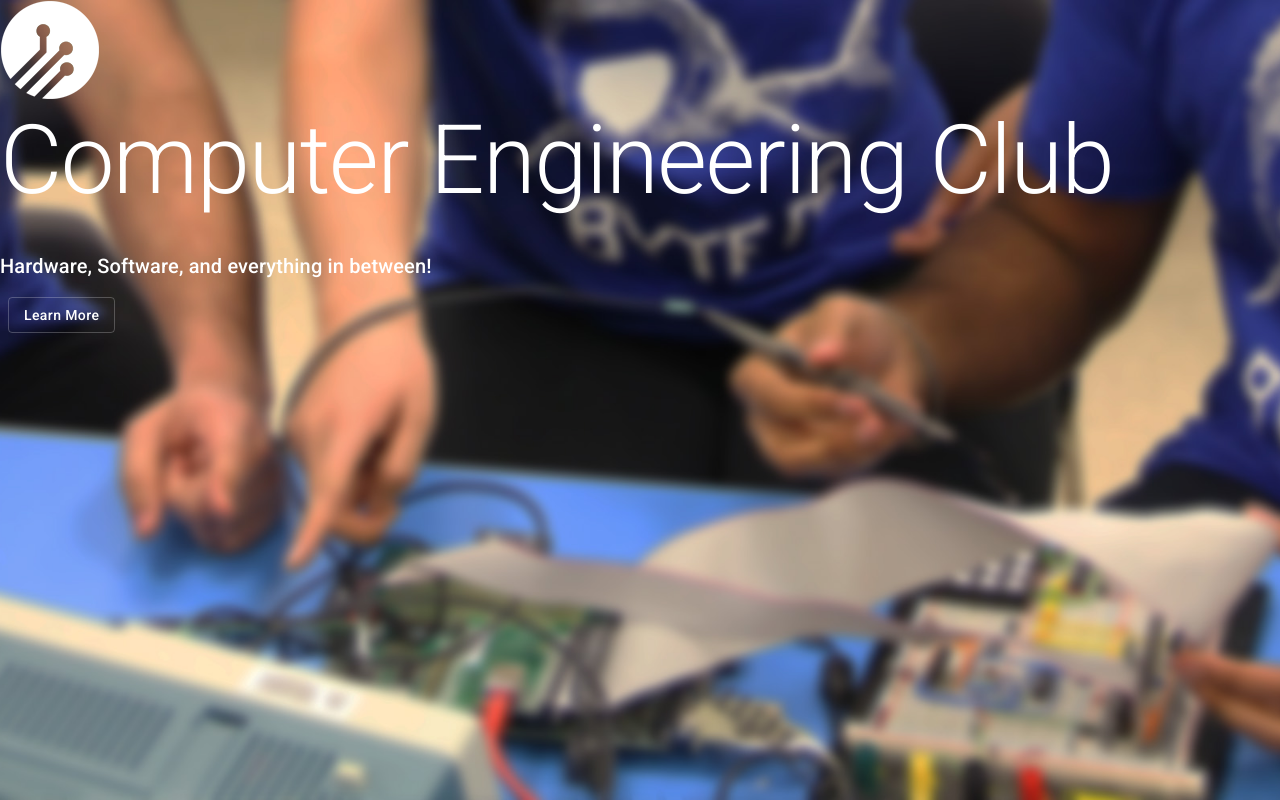
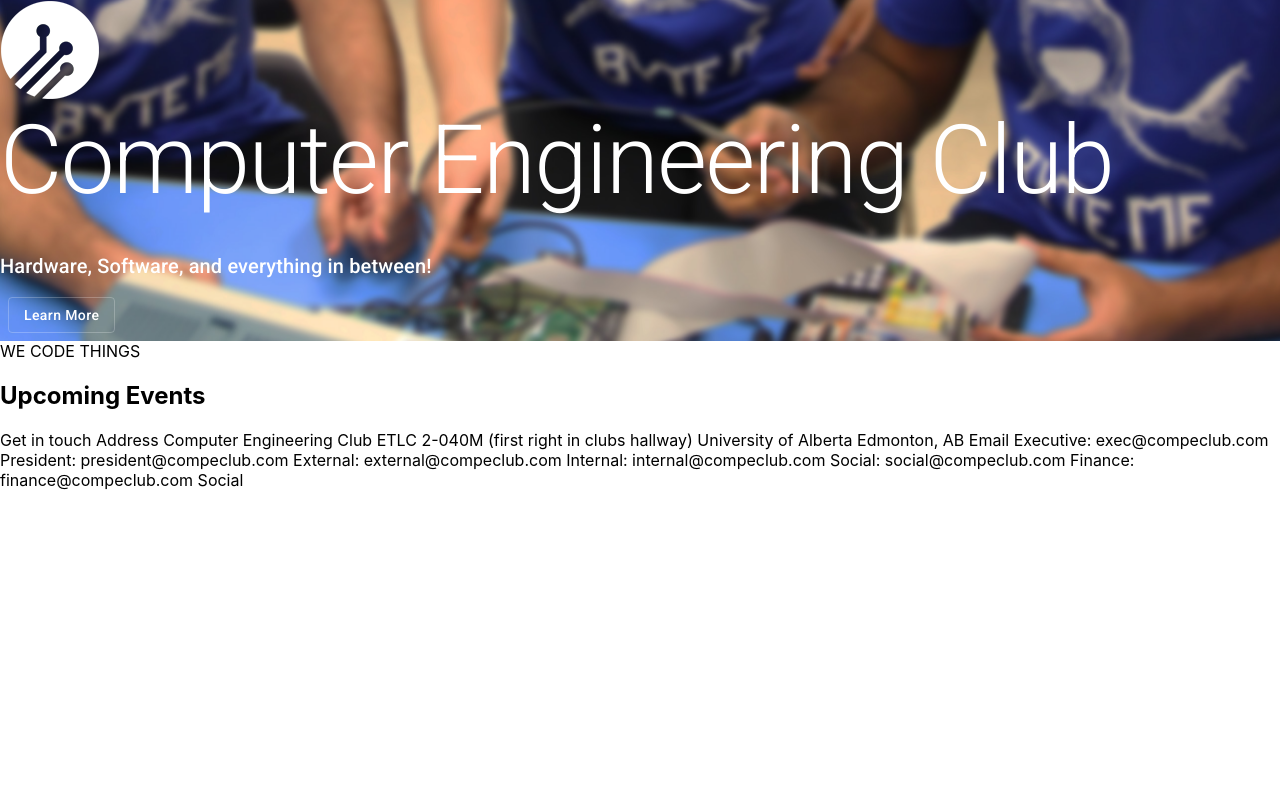
Before and after one commit to UAlbertaCompEClub/compe-site-html, a React (Create React App) app: page / in a window 1280 px wide. Built offline with nearby package versions, Linux system fonts and the light colour scheme.

Commit message:
that's all for today

```diff
--- a/package.json
+++ b/package.json
@@ -3,7 +3,6 @@
   "version": "0.1.0",
   "private": true,
   "dependencies": {
-    "@fullpage/react-fullpage": "^0.1.16",
     "@material-ui/core": "^4.4.2",
     "@types/jest": "24.0.18",
     "@types/node": "12.7.5",
--- a/src/App.tsx
+++ b/src/App.tsx
@@ -1,4 +1,4 @@
-import React, { Suspense } from "react";
+import React, { Suspense, ReactElement } from "react";
 import { BrowserRouter as Router, Route, Switch } from "react-router-dom";
 
 import { createMuiTheme, responsiveFontSizes } from "@material-ui/core/styles";
@@ -11,41 +11,26 @@
 });
 theme = responsiveFontSizes(theme);
 
-const Home = React.lazy(() => import("./pages/Home"));
+const Title = React.lazy(() => import("./pages/Title"));
 const Information = React.lazy(() => import("./pages/Information"));
-const Announcements = React.lazy(() => import("./pages/Announcements"));
-const About = React.lazy(() => import("./pages/About"));
+const Events = React.lazy(() => import("./pages/Events"));
 const Contact = React.lazy(() => import("./pages/Contact"));
 
-const routes = [
-  {
-    route: "/",
-    component: Home
-  },
-  {
-    route: "/information",
-    component: Information
-  },
-  {
-    route: "/announcements",
-    component: Announcements
-  },
-  {
-    route: "/about",
-    component: About
-  },
-  { route: "/contact", component: Contact }
-];
+const MainPage = (): ReactElement => (
+  <>
+    <Title />
+    <Information />
+    <Events />
+    <Contact />
+  </>
+);
 
 const App: React.FC = () => (
   <ThemeProvider theme={theme}>
     <Suspense fallback={<div>Loading...</div>}>
-      <Router>
-        <Switch>
-          {routes.map(r => (
-            <Route path={r.route} exact component={r.component} key={r.route} />
-          ))}
-        </Switch>
+      <Router basename="/">
+        {/* can put a navbar here if desired, and other routes */}
+        <Route path="/" exact component={MainPage} />
       </Router>
     </Suspense>
   </ThemeProvider>
--- a/src/pages/About.tsx
+++ /dev/null
@@ -1,31 +0,0 @@
-import React, { ReactElement } from "react";
-
-import { makeStyles, Theme } from "@material-ui/core/styles";
-import Button from "@material-ui/core/Button";
-
-const useStyles = makeStyles((theme: Theme) => ({
-  button: {
-    margin: theme.spacing(1),
-    textTransform: "none"
-  }
-}));
-
-const About: React.FC = (): ReactElement => {
-  const classes = useStyles();
-  return (
-    <div id="about">
-      <h1>About Us</h1>
-      <span>
-        Welcome to the Computer Engineering club! Our group is a fantastic way
-        to network with other engineering students and to hang out with some
-        terrific and terrifying people. Click the link below eoo see the list of
-        all the formal executives with the Computer Engineering club. However,
-        there are many more contributing members.
-      </span>
-      <Button variant="outlined" className={classes.button}>
-        Learn More
-      </Button>
-    </div>
-  );
-};
-export default About;
--- a/src/pages/Announcements.tsx
+++ b/src/pages/Events.tsx
@@ -10,15 +10,12 @@
   }
 }));
 
-const Announcements: React.FC = (): ReactElement => {
+const Events: React.FC = (): ReactElement => {
   const classes = useStyles();
   return (
-    <div id="announcements">
-      <div>#todo create an easy way for other people to make posts here</div>
-      <Button variant="outlined" className={classes.button}>
-        Learn More
-      </Button>
+    <div id="events">
+      <h2>Upcoming Events</h2>
     </div>
   );
 };
-export default Announcements;
+export default Events;
--- a/src/pages/Information.tsx
+++ b/src/pages/Information.tsx
@@ -1,9 +1,7 @@
 import React, { ReactElement } from "react";
 
 const Information: React.FC = (): ReactElement => (
-  <div id="information">
-    #todo maybe this can be repurposed as a FAQ section
-  </div>
+  <div id="information">WE CODE THINGS</div>
 );
 
 export default Information;
--- a/src/pages/Home.tsx
+++ b/src/pages/Title.tsx
@@ -14,8 +14,7 @@
     width: "100%",
     backgroundPosition: "center",
     backgroundRepeat: "no-repeat",
-    backgroundSize: "cover",
-    position: "fixed"
+    backgroundSize: "cover"
   },
   button: {
     margin: theme.spacing(1),
@@ -26,7 +25,7 @@
   }
 }));
 
-const Home: React.FC = (): ReactElement => {
+const Title: React.FC = (): ReactElement => {
   const classes = useStyles();
 
   return (
@@ -54,4 +53,4 @@
     </div>
   );
 };
-export default Home;
+export default Title;
```
Also changed, not shown: 1 other file (tests, documents, lock files or other folders).
